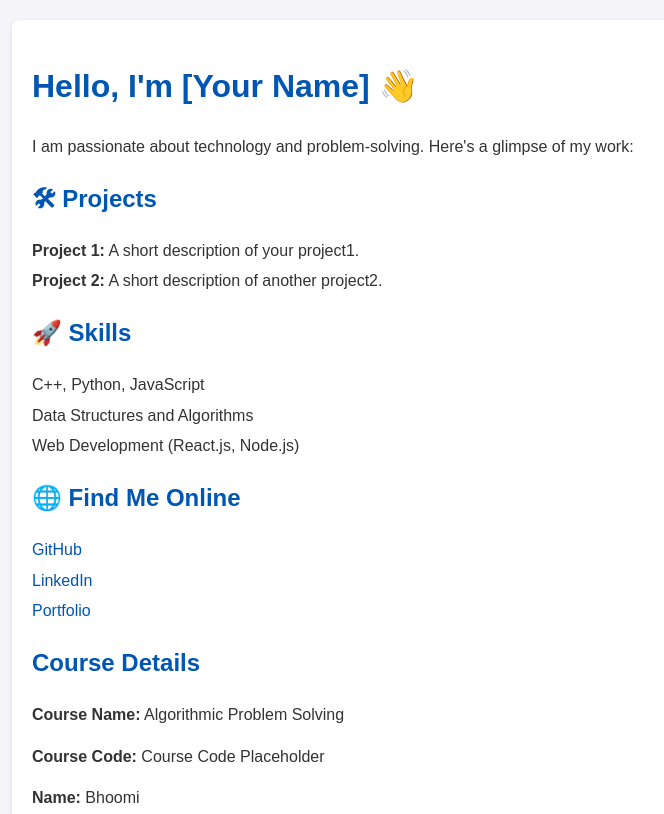
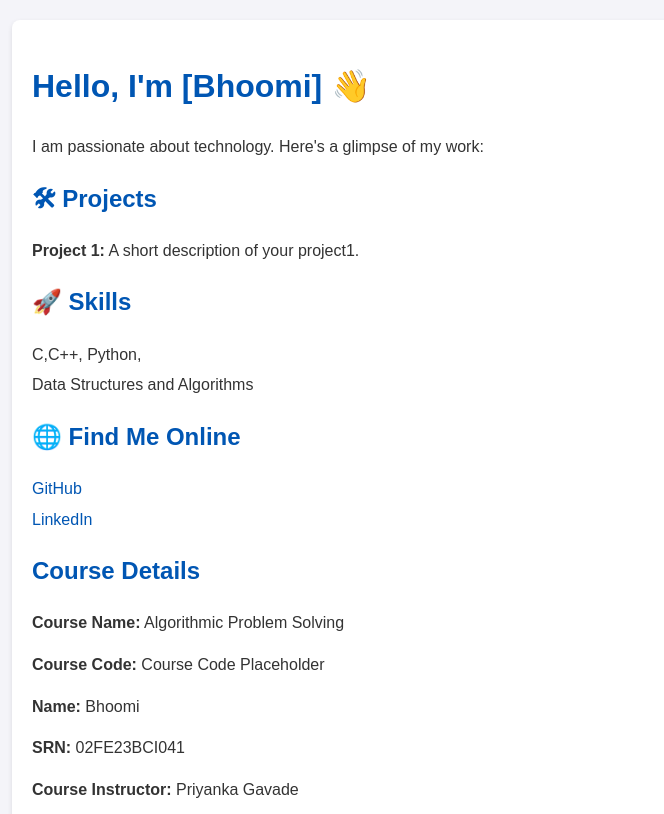
Before and after one commit to Bhoomi222/topic-github.io, a plain HTML site: page index.html in a window 1280 px wide. Shown: the top 814 px of the page, without its empty margins (208-872 px from the left). Drawn offline with Linux system fonts and the light colour scheme.

Commit message:
Update index.html

```diff
--- a/index.html
+++ b/index.html
@@ -46,27 +46,26 @@
 </head>
 <body>
     <div class="container">
-        <h1>Hello, I'm <span>[Your Name]</span> 👋</h1>
-        <p>I am passionate about technology and problem-solving. Here's a glimpse of my work:</p>
+        <h1>Hello, I'm <span>[Bhoomi]</span> 👋</h1>
+        <p>I am passionate about technology. Here's a glimpse of my work:</p>
 
         <h2>🛠 Projects</h2>
         <ul>
             <li><strong>Project 1:</strong> A short description of your project1.</li>
-            <li><strong>Project 2:</strong> A short description of another project2.</li>
-        </ul>
+                    </ul>
 
         <h2>🚀 Skills</h2>
         <ul>
-            <li>C++, Python, JavaScript</li>
+            <li>C,C++, Python,</li>
             <li>Data Structures and Algorithms</li>
-            <li>Web Development (React.js, Node.js)</li>
+
         </ul>
 
         <h2>🌐 Find Me Online</h2>
         <ul>
             <li><a href="https://github.com/Bhoomi222/topic-github.io">GitHub</a></li>
             <li><a href="https://www.linkedin.com/in/bhoomi-prasad-16682a311/">LinkedIn</a></li>
-            <li><a href="https://portfolio.com">Portfolio</a></li>
+
         </ul>
 
         <h2>Course Details</h2>
```
